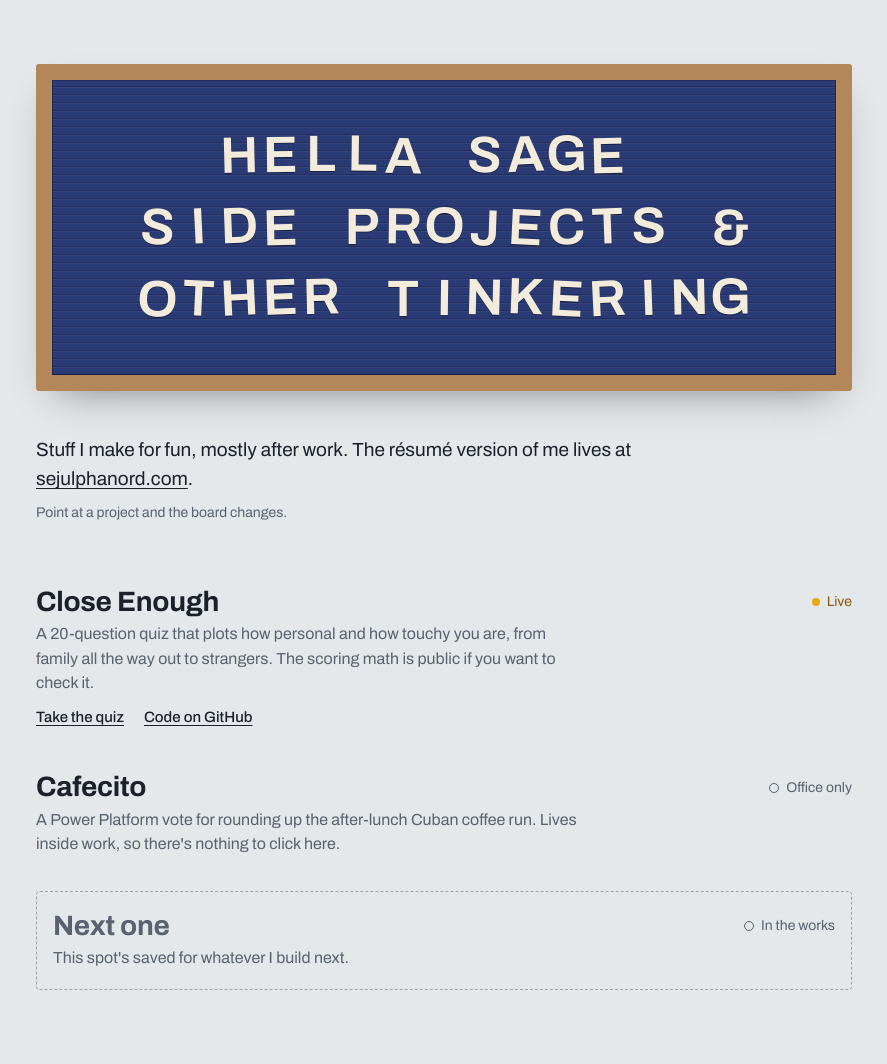
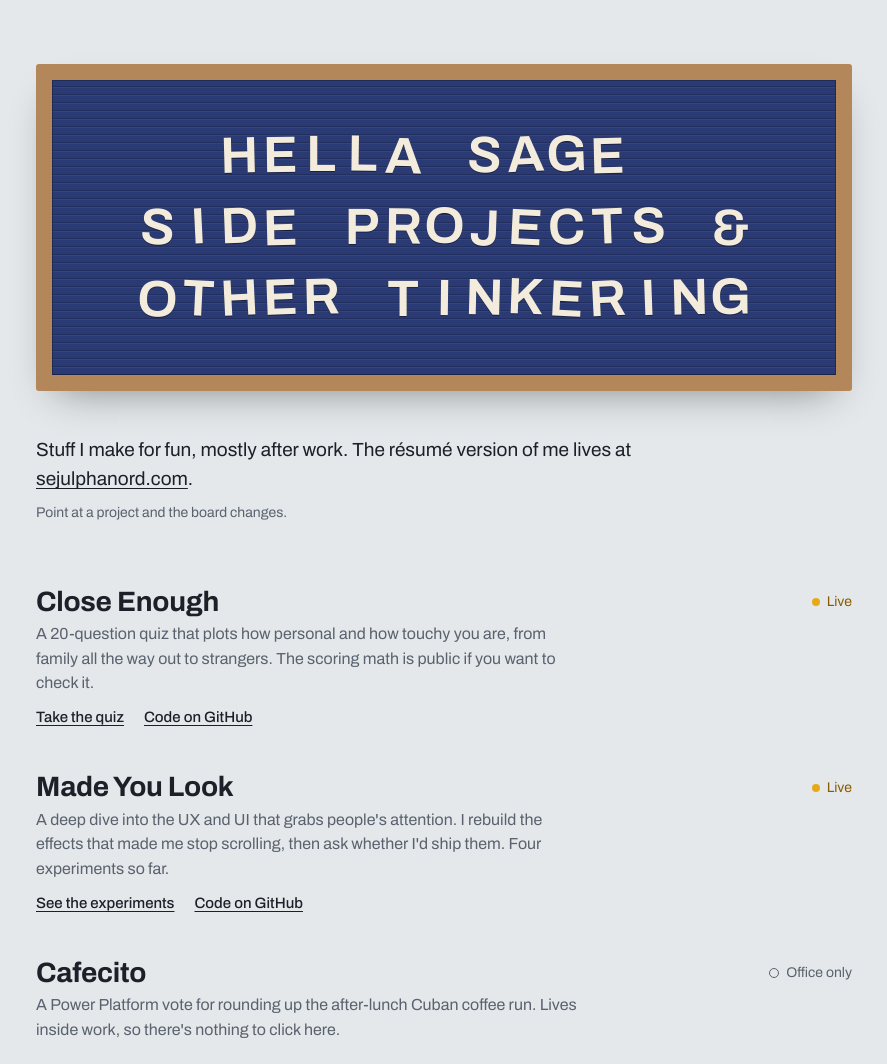
Before and after one commit to SageWiz/sagewiz.github.io, a plain HTML site: page index.html in a window 1280 px wide. Shown: the top 1064 px of the page, without its empty margins (196-1083 px from the left). Drawn offline with Linux system fonts and the light colour scheme.

Commit message:
Add Made You Look to the project list
Co-Authored-By: Claude Fable 5.2 <noreply@anthropic.com>
Claude-Session: https://claude.ai/code/session_01RYeSEyXCY1na6xbcwrYZ5a

```diff
--- a/index.html
+++ b/index.html
@@ -129,6 +129,16 @@
         </div>
       </li>
 
+      <li class="proj" data-board="MADE YOU LOOK|UX AND UI THAT|GRABS ATTENTION">
+        <h2>Made You Look</h2>
+        <span class="status">Live</span>
+        <p>A deep dive into the UX and UI that grabs people's attention. I rebuild the effects that made me stop scrolling, then ask whether I'd ship them. Four experiments so far.</p>
+        <div class="links">
+          <a href="/made-you-look/">See the experiments</a>
+          <a href="https://github.com/sagewiz/made-you-look">Code on GitHub</a>
+        </div>
+      </li>
+
       <li class="proj" data-board="CAFECITO|WHO'S IN FOR|A COFFEE RUN?">
         <h2>Cafecito</h2>
         <span class="status quiet">Office only</span>
```
